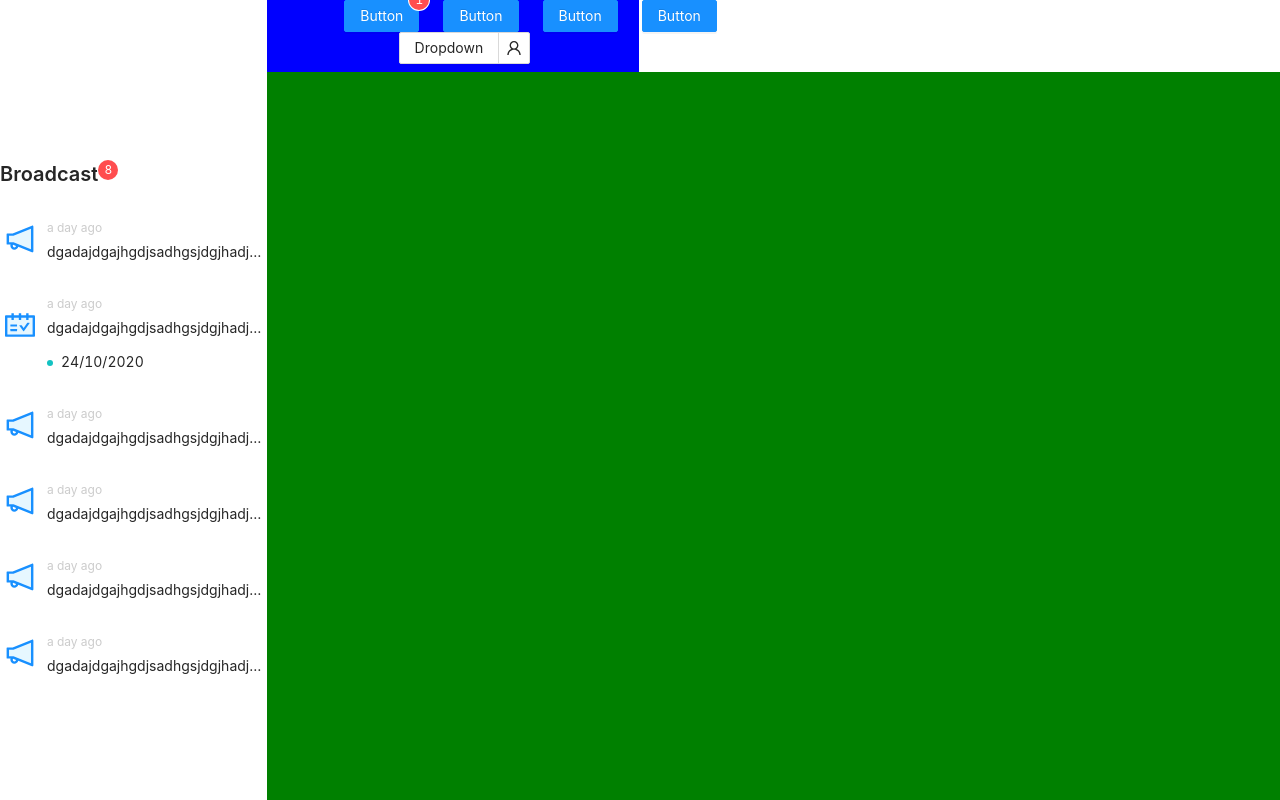
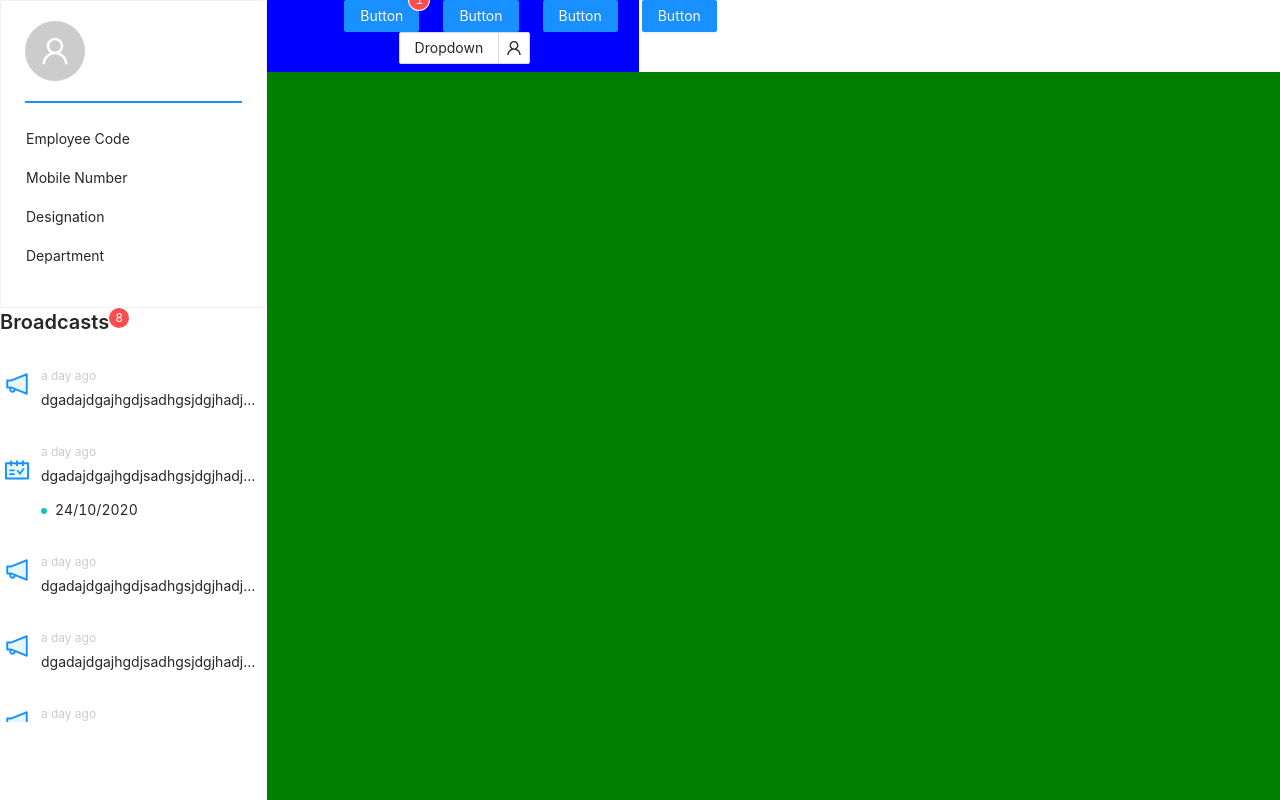
Before and after one commit to misbahkhalilaz/EMS_frontend, a React (Create React App) app: page / in a window 1280 px wide. Built offline with nearby package versions, Linux system fonts and the light colour scheme.

Commit message:
employee sider

```diff
--- a/src/components/employee/sidebar/bio-panel.jsx
+++ b/src/components/employee/sidebar/bio-panel.jsx
@@ -5,6 +5,28 @@ import { UserOutlined } from "@ant-design/icons";
 
 const { Meta } = Card;
 
-export default function Bio(props) {
-  return <div style={{ outlineColor: "black", minHeight: "20vh" }}></div>;
+function Bio(props) {
+	return (
+		<Card>
+			<Meta
+				avatar={<Avatar size={60} icon={<UserOutlined />} />}
+				title={props.name}
+				description={props.email}
+			/>
+
+			<Divider style={{ border: "1px solid DodgerBlue" }} />
+			<Descriptions column={1} colon={false}>
+				<Descriptions.Item label="Employee Code">{props.eID}</Descriptions.Item>
+				<Descriptions.Item label="Mobile Number">
+					{props.number}
+				</Descriptions.Item>
+				<Descriptions.Item label="Designation">
+					{props.designation}
+				</Descriptions.Item>
+				<Descriptions.Item label="Department">{props.depart}</Descriptions.Item>
+			</Descriptions>
+		</Card>
+	);
 }
+
+export default Bio;
--- a/src/components/employee/sidebar/broadcast-msg.jsx
+++ b/src/components/employee/sidebar/broadcast-msg.jsx
@@ -1,6 +1,5 @@
-import React, { useState } from "react";
+import React from "react";
 import { Comment, Tooltip, Badge, Modal } from "antd";
-import "antd/dist/antd.css";
 import moment from "moment";
 import { NotificationTwoTone, ScheduleTwoTone } from "@ant-design/icons";
 
@@ -10,9 +9,9 @@ function BroadcastMsg(props) {
 	var icon, showEvenDate;
 
 	if (type === "Broadcast") {
-    icon = <NotificationTwoTone style={{ marginTop: 5, fontSize: 30 }} />;
+		icon = <NotificationTwoTone style={{ marginTop: 5, fontSize: 24 }} />;
 	} else {
-    icon = <ScheduleTwoTone style={{ marginTop: 15, fontSize: 30 }} />;
+		icon = <ScheduleTwoTone style={{ marginTop: 15, fontSize: 24 }} />;
 		showEvenDate = [
 			<Tooltip title="Event Date">
 				<Badge color="cyan" text={props.eventDate} />
--- a/src/components/employee/sidebar/broadcast-panel.jsx
+++ b/src/components/employee/sidebar/broadcast-panel.jsx
@@ -1,10 +1,6 @@
-import React, { useState } from "react";
-import { Badge, Typography } from "antd";
-// import "antd/dist/antd.css";
+import React from "react";
 import "./broadcast.css";
 import BroadcastMsg from "./broadcast-msg";
-
-const { Title } = Typography;
 
 const BroadcastPanel = (props) => {
 	console.log(props.Msgs.count);
--- a/src/components/employee/sidebar/sideBar.jsx
+++ b/src/components/employee/sidebar/sideBar.jsx
@@ -51,21 +51,21 @@ var msgs = [
 export default function SideBar(props) {
 	return (
 		<>
-      <Row style={{ maxHeight: "35vh" }}>
+			<Row style={{ maxHeight: "48vh" }}>
 				<Bio />
 			</Row>
+
 			<Row style={{ maxHeight: "5vh" }}>
-        <div>
 				<Title level={4} strong>
-            Broadcast
+					Broadcasts
 					<Badge className="floated" count={msgs.length} />
 				</Title>
-        </div>
+
 				<Row
 					style={{
 						scrollBehavior: "smooth",
-            maxHeight: "60vh",
-            minHeight: "60vh",
+						maxHeight: "47vh",
+						minHeight: "47vh",
 						overflowY: "auto",
 					}}
 				>
--- a/src/containers/employee.jsx
+++ b/src/containers/employee.jsx
@@ -1,8 +1,5 @@
 import React from "react";
-
-import { Layout, Menu, Dropdown } from "antd";
 import { Row, Col } from "antd";
-import { Button, Space, Avatar, Badge } from "antd";
 import SideBar from "../components/employee/sidebar/sideBar";
 import NavBar from "../components/employee/navbar/navbar";
 
```
Lines whose indentation alone changed are shown as unchanged.
